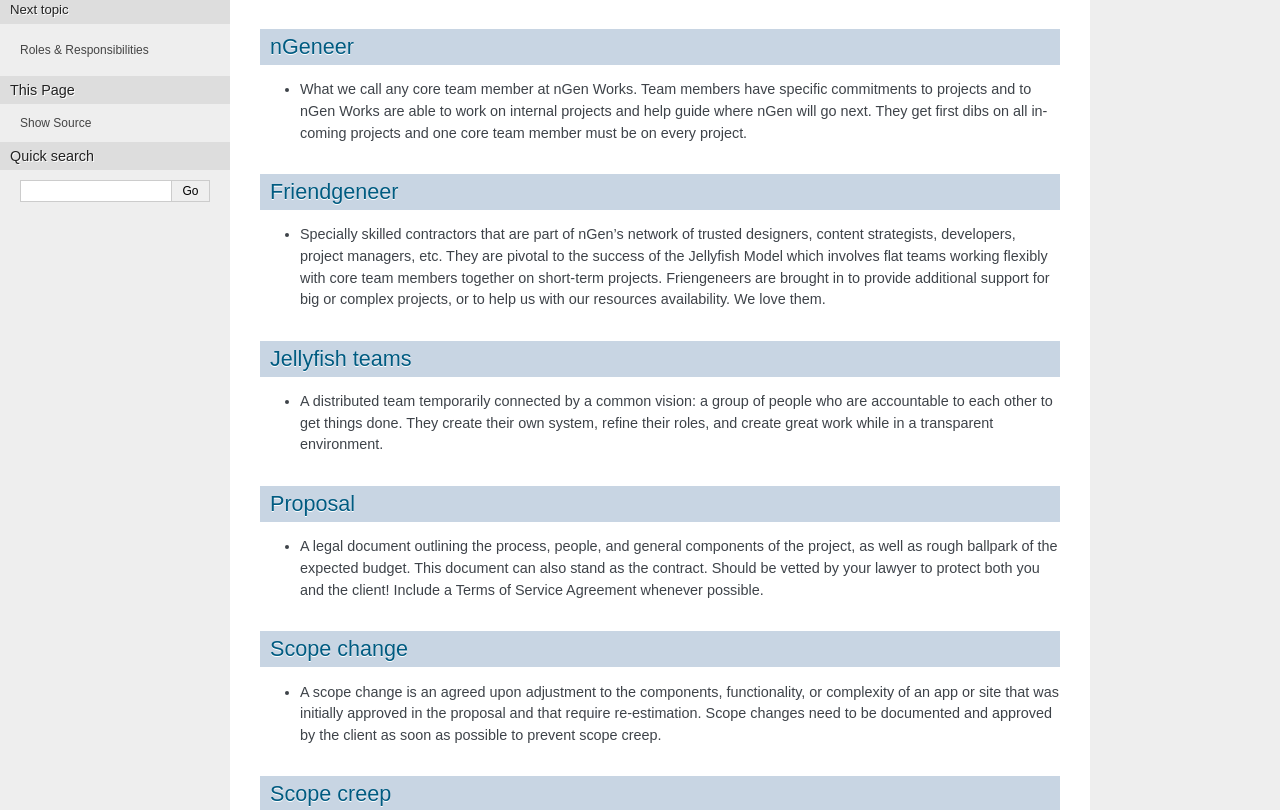
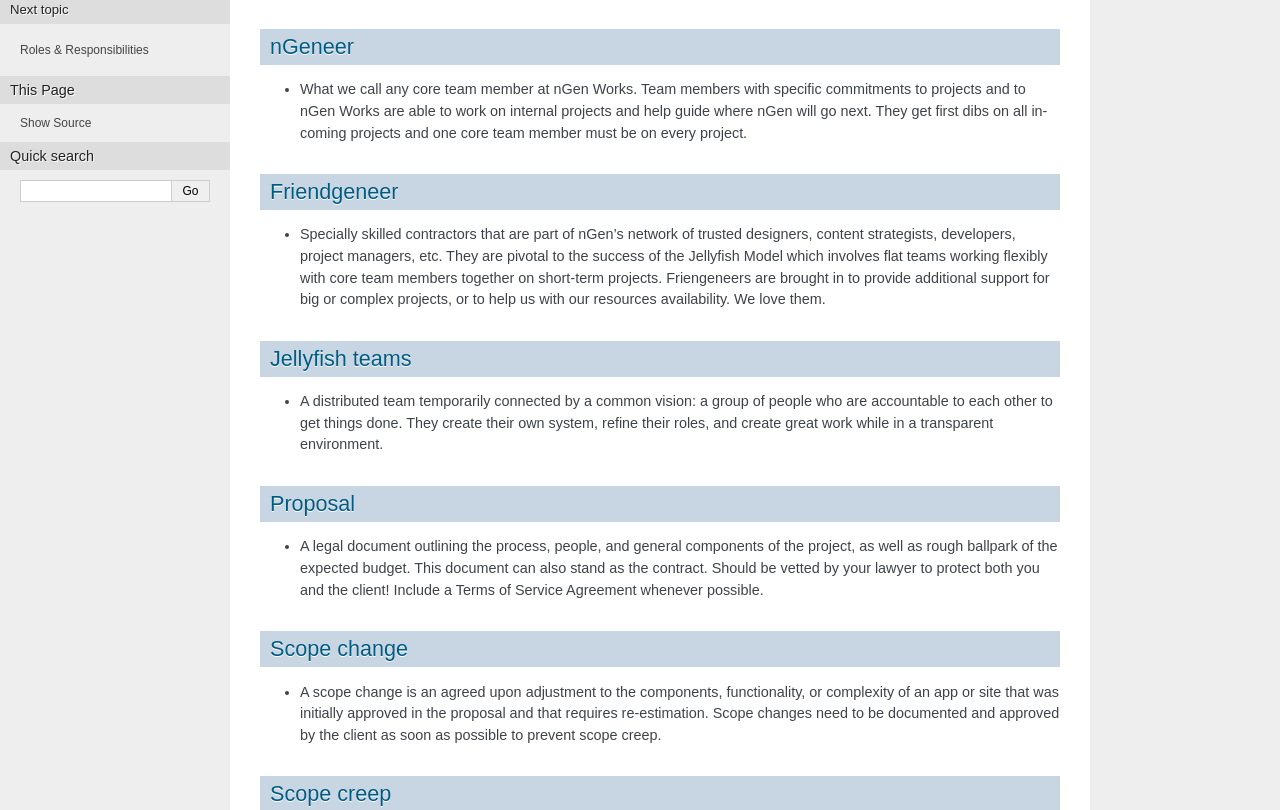
Before and after one commit to ngenworks/process.ngenworks.com, a Sphinx documentation site: the page built from docs/source/glossary.rst, in a window 1280 px wide. Shown: the part 328-1138 px from the top of the page. Built offline with Sphinx 7.4.7, drawn with Linux system fonts in a browser that asks for light colours; pages that are not in the unit, such as notebooks, are missing from menus.

Commit message:
Update glossary.rst

```diff
--- a/docs/source/glossary.rst
+++ b/docs/source/glossary.rst
@@ -11,7 +11,7 @@
 nGeneer
 -------
 
-* What we call any core team member at nGen Works. Team members have specific commitments to projects and to nGen Works are able to work on internal projects and help guide where nGen will go next. They get first dibs on all incoming projects and one core team member must be on every project.
+* What we call any core team member at nGen Works. Team members with specific commitments to projects and to nGen Works are able to work on internal projects and help guide where nGen will go next. They get first dibs on all incoming projects and one core team member must be on every project.
 
 ------------
 Friendgeneer
@@ -35,7 +35,7 @@
 Scope change
 ------------
 
-* A scope change is an agreed upon adjustment to the components, functionality, or complexity of an app or site that was initially approved in the proposal and that require re-estimation. Scope changes need to be documented and approved by the client as soon as possible to prevent scope creep.
+* A scope change is an agreed upon adjustment to the components, functionality, or complexity of an app or site that was initially approved in the proposal and that requires re-estimation. Scope changes need to be documented and approved by the client as soon as possible to prevent scope creep.
 
 -----------
 Scope creep
```
